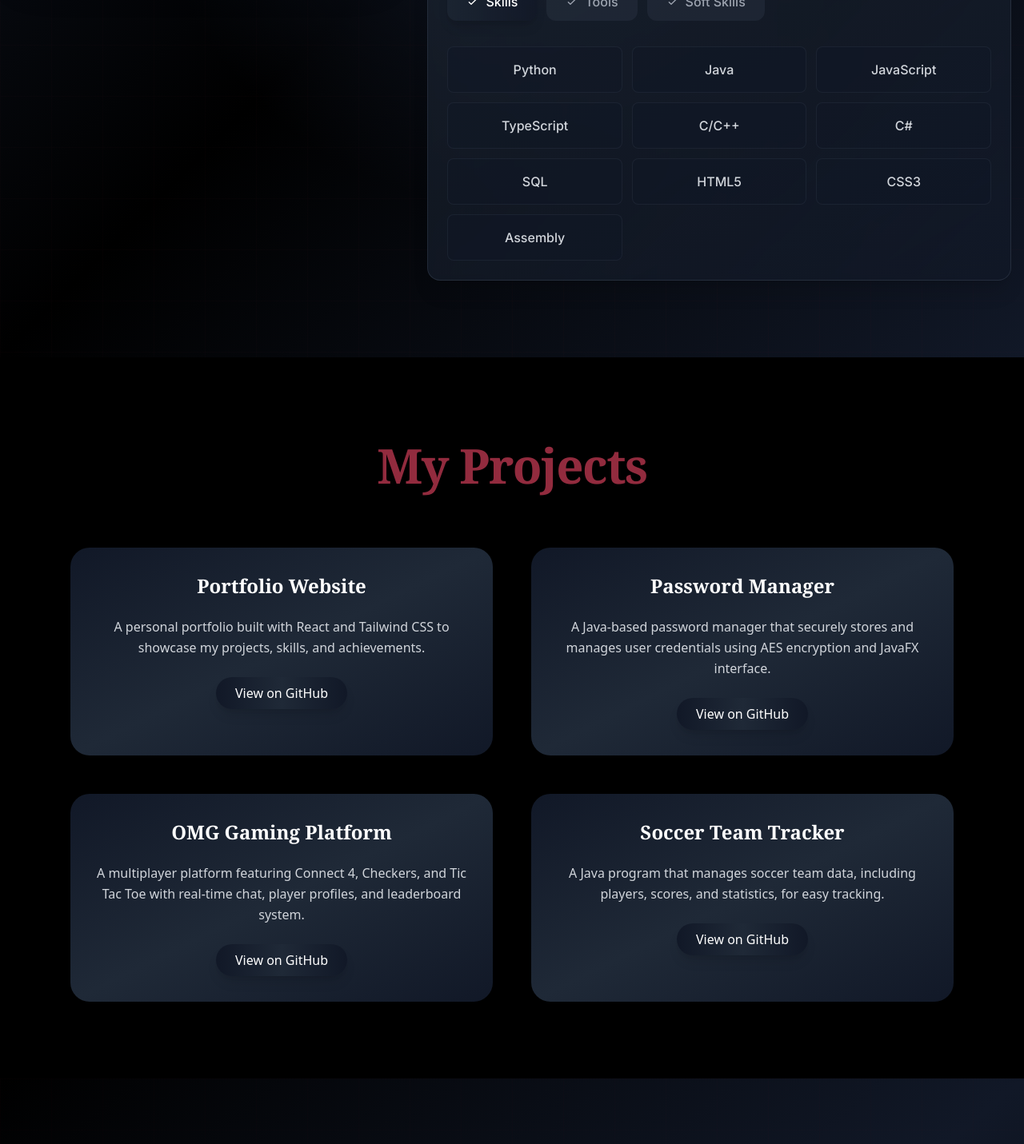
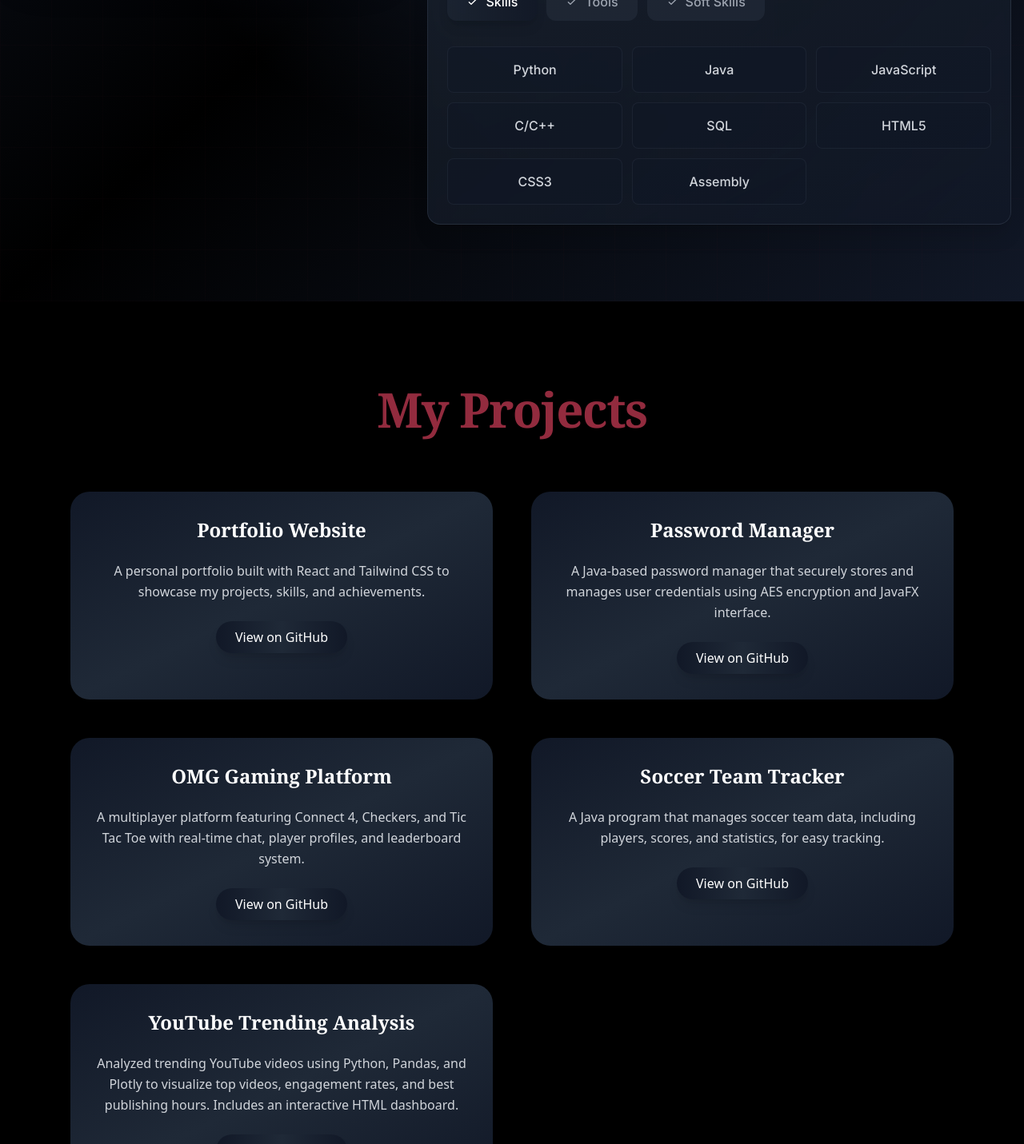
Before and after one commit to rahma-a1/personal-portfolio, a React (Vite) app: page / in a window 1280 px wide. Shown: the part 1640-3071 px from the top of the page at 80% size. Built offline with nearby package versions, Linux system fonts and the light colour scheme.

Commit message:
added another project

```diff
--- a/src/About.jsx
+++ b/src/About.jsx
@@ -126,7 +126,7 @@ function About() {
               <div className="min-h-48">
                 {activeTab === 'skills' && (
                   <div className="grid grid-cols-2 md:grid-cols-3 gap-3">
-                    {['Python', 'Java', 'JavaScript', 'TypeScript', 'C/C++', 'C#', 'SQL', 'HTML5', 'CSS3', 'Assembly'].map((skill) => (
+                    {['Python', 'Java', 'JavaScript', 'C/C++', 'SQL', 'HTML5', 'CSS3', 'Assembly'].map((skill) => (
                       <div key={skill} className="bg-gray-900/40 rounded-lg p-4 text-center border border-gray-700/30 hover:border-burgundy-500/50 hover:bg-gray-900/60 transition-all duration-300 group">
                         <span className="text-gray-300 font-sans-elegant font-medium group-hover:text-white">{skill}</span>
                       </div>
--- a/src/Projects.jsx
+++ b/src/Projects.jsx
@@ -25,6 +25,12 @@ function Projects() {
       description:
         "A Java program that manages soccer team data, including players, scores, and statistics, for easy tracking.",
       link: "https://github.com/rahma-a1/soccer-team-tracker",
+    },
+    {
+      title: "YouTube Trending Analysis",
+      description:
+        "Analyzed trending YouTube videos using Python, Pandas, and Plotly to visualize top videos, engagement rates, and best publishing hours. Includes an interactive HTML dashboard.",
+      link: "https://github.com/rahma-a1/youtube-trending-analysis",
     },
   ];
 
```
